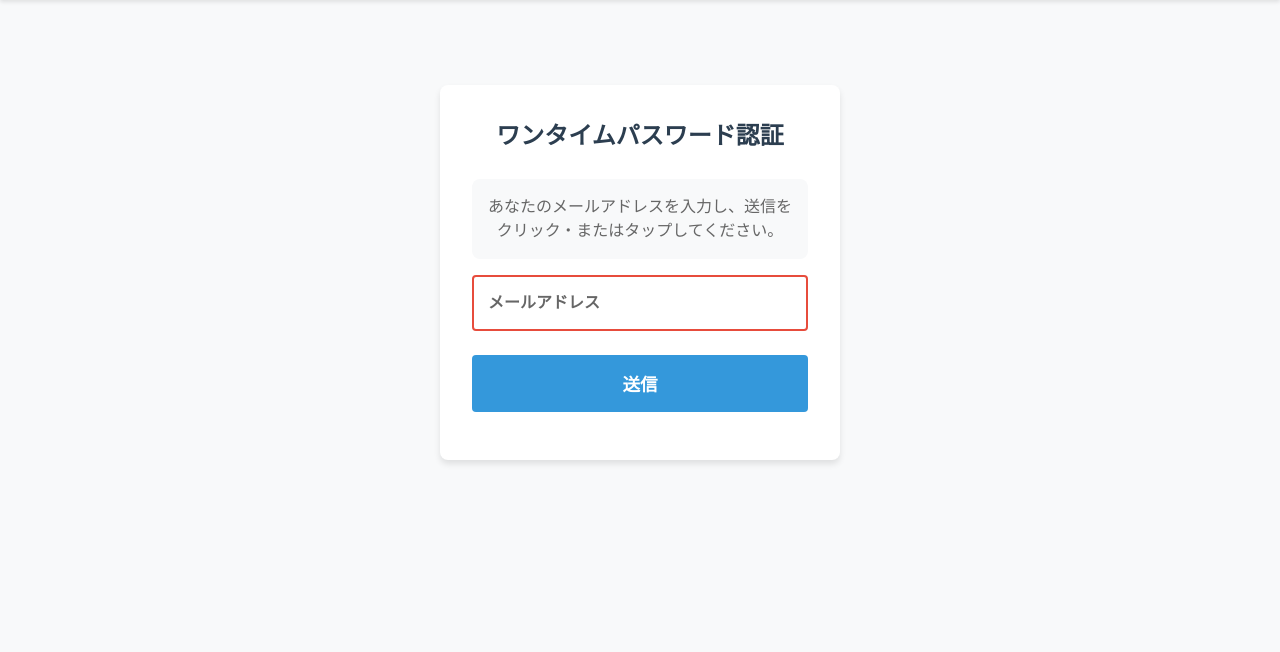
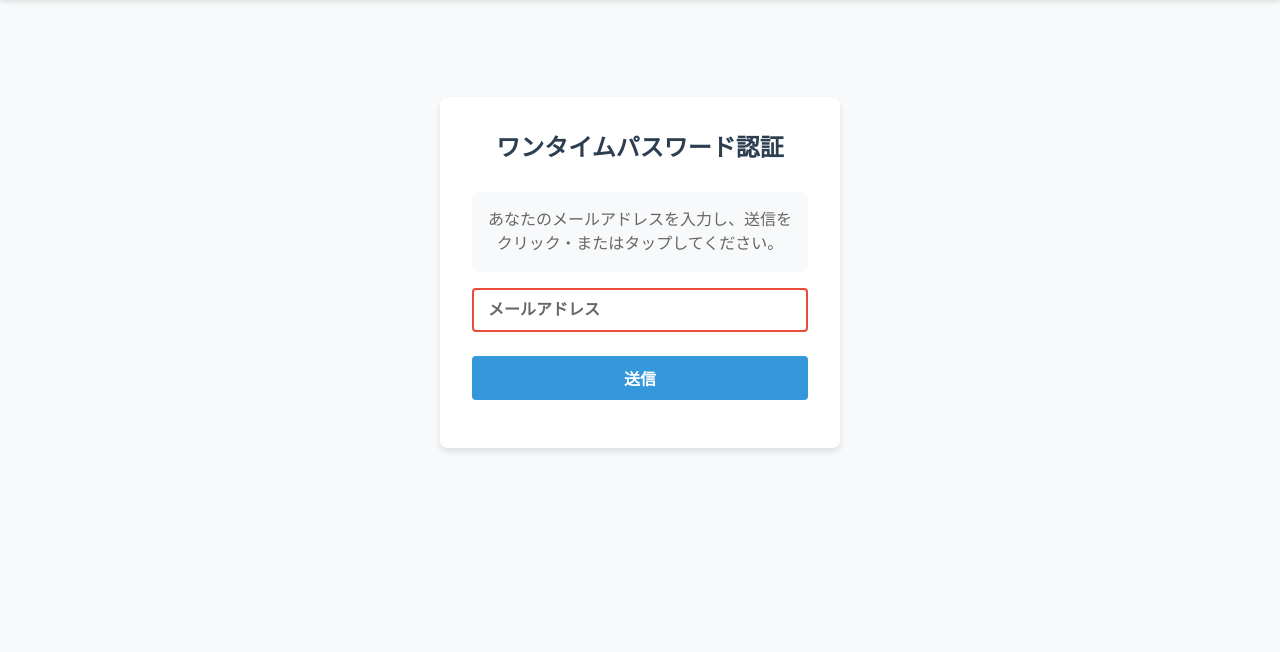
Before and after one commit to shimesaba-type0/secure-pdf-viewer, a Flask app: template templates/email_input.html in a window 1280 px wide. Shown: the part 70-722 px from the top of the page. Run offline with Flask 3, Linux system fonts and the light colour scheme; the template is opened without the code that fills it, so the values that code supplies are empty.

Commit message:
refine: メールアドレス入力画面の高さとボタン配置を最適化
- インプットボックスの高さを3.5rem→2.75remに縮小
- 送信ボタンの高さをインプットボックスと統一
- 送信ボタンのテキストを完全中央揃えに修正
- よりコンパクトで使いやすいUIに改善

🤖 Generated with [Claude Code](https://claude.ai/code)

Co-Authored-By: Claude <noreply@anthropic.com>

```diff
--- a/static/css/email_input.css
+++ b/static/css/email_input.css
@@ -21,13 +21,13 @@
 
 .floating-label input {
     width: 100%;
-    padding: 1rem 0.75rem;
+    padding: 0.75rem 0.75rem;
     border: 2px solid #ddd;
     border-radius: 4px;
     font-size: 1rem;
     background-color: white;
     transition: border-color 0.3s ease;
-    height: 3.5rem;
+    height: 2.75rem;
 }
 
 .floating-label input:focus {
@@ -60,9 +60,13 @@
 
 .btn {
     width: 100%;
-    padding: 1rem;
-    font-size: 1.1rem;
+    padding: 0;
+    font-size: 1rem;
     font-weight: bold;
+    height: 2.75rem;
+    display: flex;
+    align-items: center;
+    justify-content: center;
 }
 
 .success-message {
--- a/templates/email_input.html
+++ b/templates/email_input.html
@@ -3,7 +3,7 @@
 {% block title %}メール認証 - Secure PDF Viewer{% endblock %}
 
 {% block extra_css %}
-<link rel="stylesheet" href="{{ url_for('static', filename='css/email_input.css') }}?v=8">
+<link rel="stylesheet" href="{{ url_for('static', filename='css/email_input.css') }}?v=10">
 {% endblock %}
 
 {% block content %}
```
